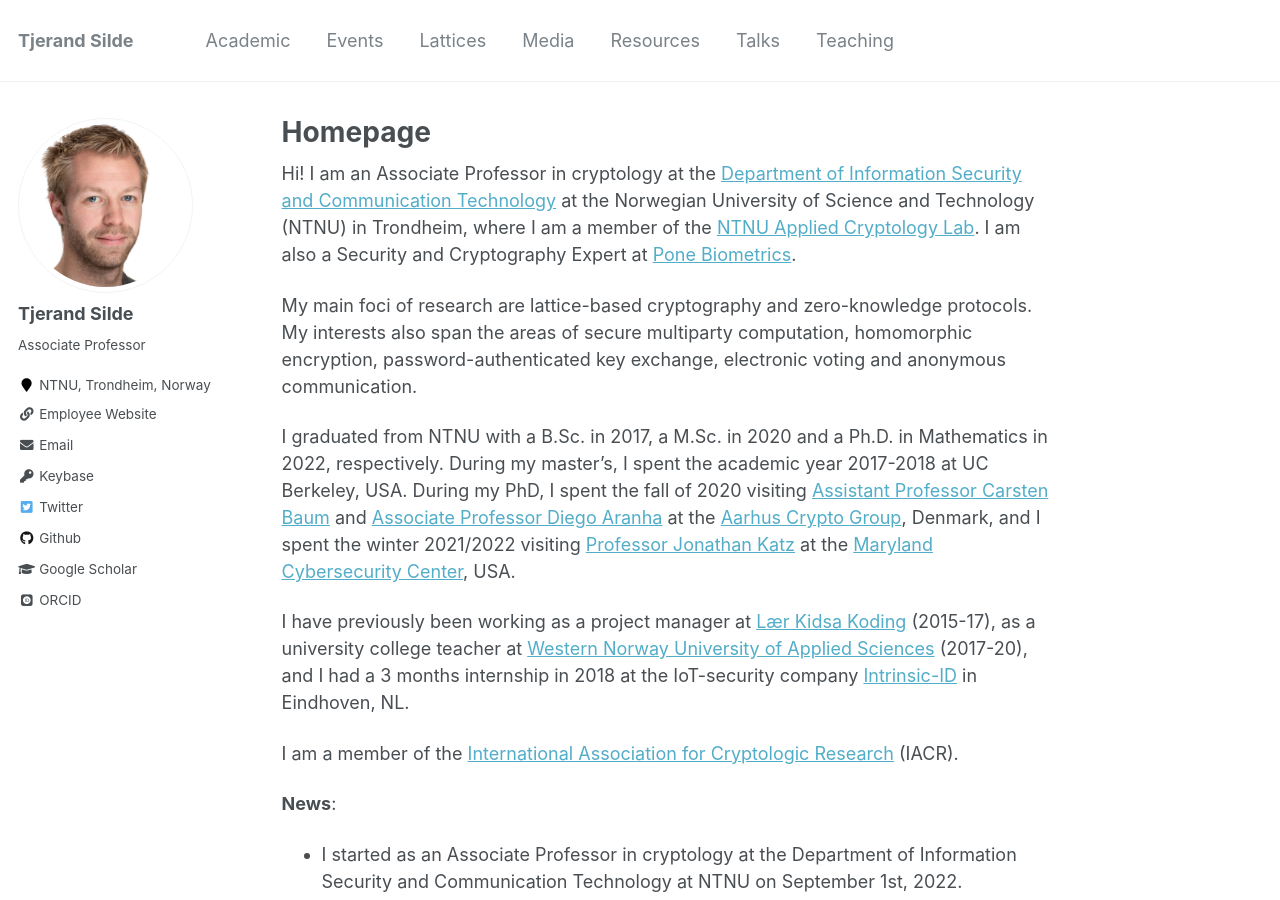
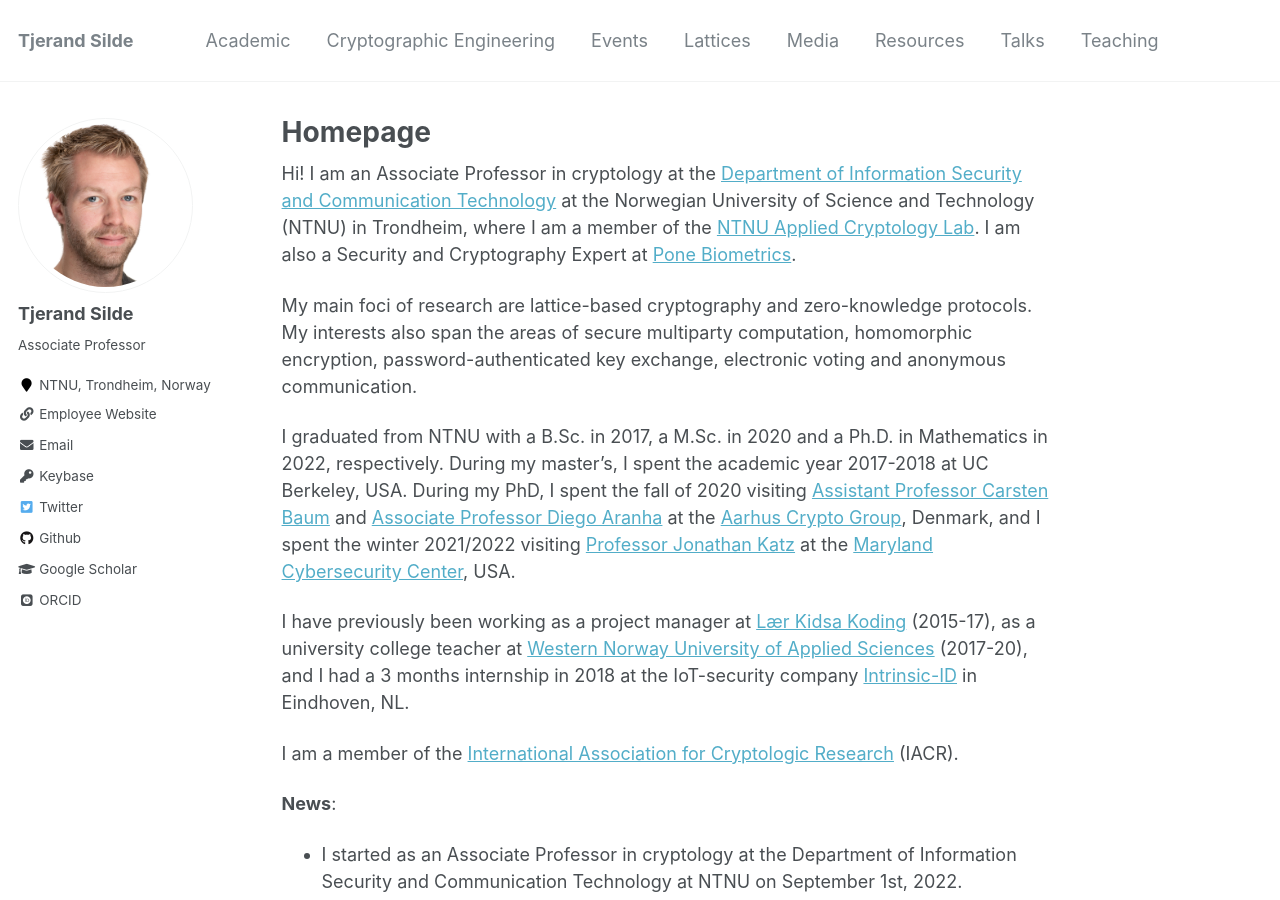
Before and after one commit to tjesi/tjesi.github.io, a Jekyll site: the page built from _pages/about.md, in a window 1280 px wide and 900 px high. Built offline with Jekyll 4.4.1, drawn with Linux system fonts in a browser that asks for light colours; some web fonts are replaced.

Commit message:
Update navigation.yml

```diff
--- a/_data/navigation.yml
+++ b/_data/navigation.yml
@@ -2,6 +2,9 @@
 main:
   - title: "Academic"
     url: /academic/
+
+  - title: "Cryptographic Engineering"
+    url: /ce/
 
   - title: "Events"
     url: /events/
```
